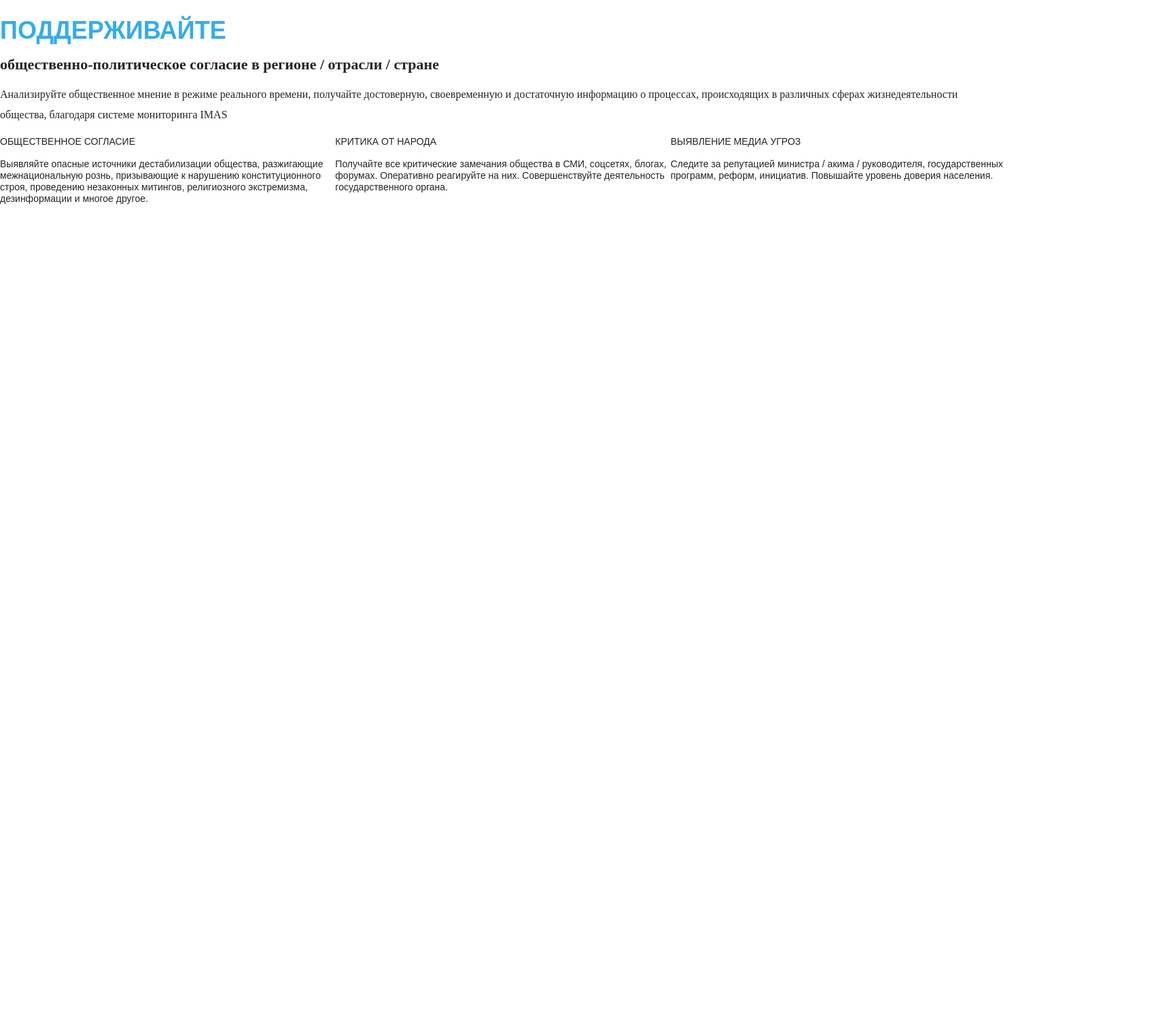
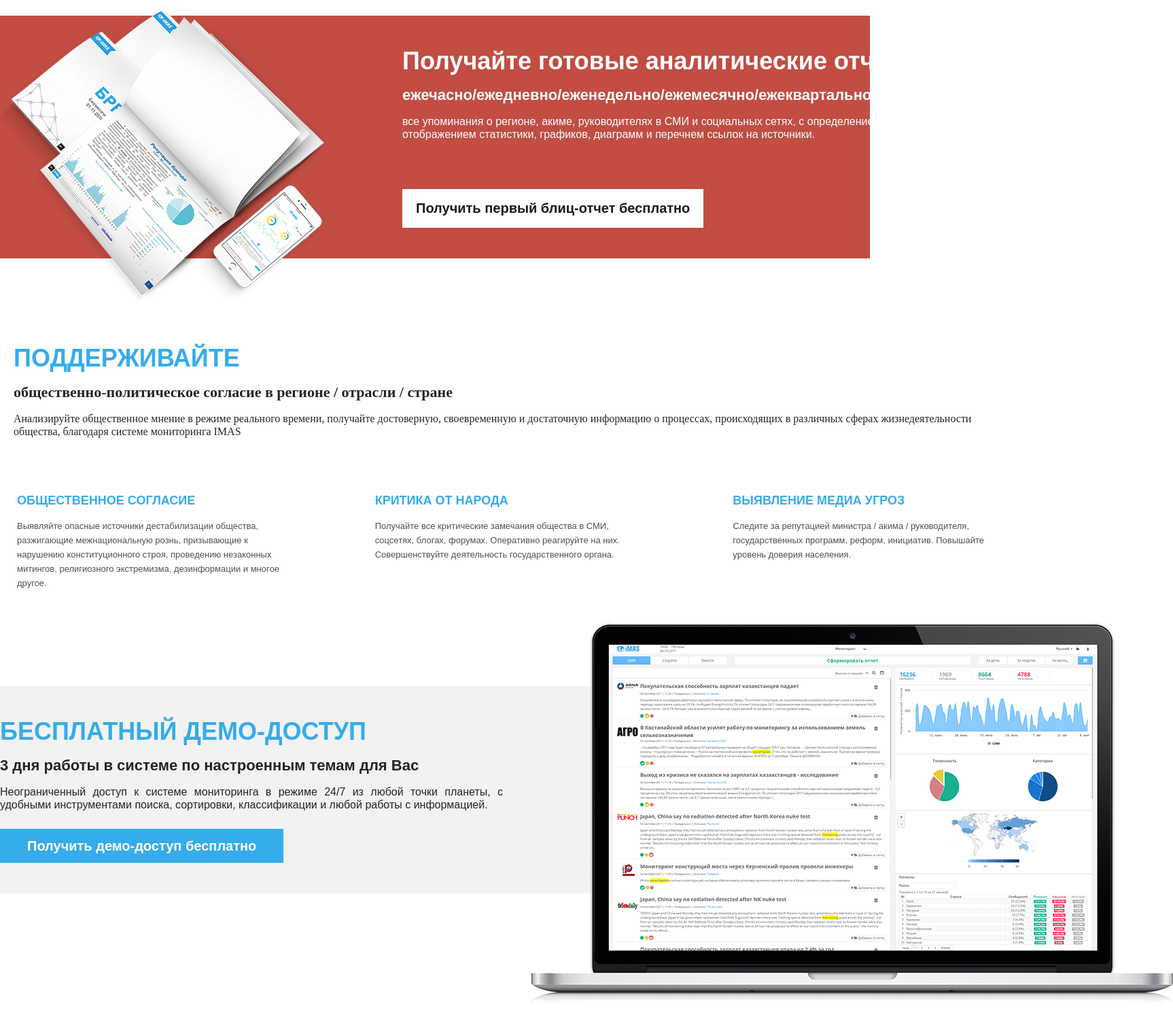
Before and after one commit to deathMachine97/landing_page_imas_kz, a plain HTML site: page index.html in a window 1280 px wide. Shown: the part 1405-2911 px from the top of the page at 68% size, 1726 px wide, since content can reach past the window. Before the commit the page ends 1722 px from the top, so only its background shows below. Drawn offline with nearby package versions, Linux system fonts and the light colour scheme.

Commit message:
get-reports-block, free-demo-block, support-block

```diff
--- a/css/style.css
+++ b/css/style.css
@@ -200,7 +200,7 @@ body{
 	font-size: 18px;
 	line-height: 22px;
 	color: #35ACEB;
-	font-weight: 650;
+	font-weight: 750;
 }
 
 .control-block-text{
@@ -212,11 +212,60 @@ body{
 	line-height: 16px;
 }
 
+/* get-reports */
+.get-reports-block{
+	margin-top: 85px;
+	display: grid;
+	grid-template-columns: 6fr 9fr;
+}
 
+.get-reports-left{
+	position: relative;
+}
+
+.get-reports-img{
+	position: absolute;
+	top: -20px;
+}
+
+.get-reports-right{
+	margin-top: 45px;
+	margin-bottom: 45px;
+}
+
+.get-reports-text-big{
+	font-size: 36px;
+	font-weight: 750;
+	line-height: 43px;
+}
+
+.get-reports-text-middle{
+	font-size: 22px;
+	font-weight: 550;
+	line-height: 26px;
+}
+
+.get-reports-text-small{
+	font-size: 16px;
+    line-height: 19px;
+}
+
+.get-reports-button{
+	color: #1A1A1A;
+	font-size: 20px;
+	border: none;
+	font-weight: 550;
+	padding: 20px 20px;
+	margin-top: 55px;
+}
 
 /* support */
 .support-block{
-	padding-top: 85px;
+	margin-top: 125px;
+}
+
+.support-block-top{
+	padding-left: 20px;
 }
 
 .support-block-top-big{
@@ -236,10 +285,80 @@ body{
 .support-block-top-small{
 	font-family: '__Rubik_5';
 	font-size: 16px;
-	line-height: 30px;
+	line-height: 19px;
 }
 
 .support-block-bottom{
+	margin-top: 65px;
 	display: grid;
 	grid-template-columns: 1fr 1fr 1fr;
+	grid-gap: 100px;
 }
+
+.support-block-title{
+	padding-left: 25px;
+	padding-right: 25px;
+	/* padding-top: 121px; */
+	font-size: 18px;
+	line-height: 22px;
+	color: #35ACEB;
+	font-weight: 750;
+}
+
+.support-block-text{
+	padding-left: 25px;
+	color: #505050;
+	font-size: 13px;
+	line-height: 21px;
+}
+
+/* free-demo */
+.free-demo-block{
+	margin-top: 125px;
+	display: grid;
+	grid-template-columns: 1fr 1fr;
+}
+
+.free-demo-left{
+	margin-top: 45px;
+	margin-bottom: 45px;
+}
+
+.free-demo-right{
+	position: relative;
+}
+
+.free-demo-img{
+	position: absolute;
+	top: -125px;
+	left: 40px;
+}
+
+.free-demo-big{
+	font-weight: 750;
+	line-height: 43px;
+	color: #35ACEB;
+	font-size: 36px;
+}
+
+.free-demo-middle{
+	font-size: 22px;
+	line-height: 26px;
+	font-weight: 550;
+}
+
+.free-demo-small{
+	font-size: 16px;
+	text-align: justify;
+	line-height: 19px;
+}
+
+.free-demo-button{
+	margin-top: 10px;
+	font-size: 20px;
+	font-weight: 550;
+	text-align: center;
+	line-height: 24px;
+	padding: 13px 40px;
+	border: none;
+}
--- a/index.html
+++ b/index.html
@@ -109,7 +109,24 @@
 		</div>
 	</div>
 
-	<div class="bg-red p-0"></div>
+	<div class="bg-red p-0">
+		<div class="row get-reports-block">
+			<div class="get-reports-left">
+				<img class="get-reports-img" src="img/слой 0.png" alt="">
+			</div>
+			<div class="get-reports-right">
+				<p class="get-reports-text-big text-white">Получайте готовые аналитические отчеты</p>
+				<p class="get-reports-text-middle text-white">ежечасно/ежедневно/еженедельно/ежемесячно/ежеквартально
+				</p>
+				<p class="get-reports-text-small text-white">все упоминания о регионе, акиме, руководителях в СМИ и
+					cоциальных сетях, с
+					определением тональности, отображением статистики, графиков, диаграмм и перечнем ссылок на
+					источники.
+				</p>
+				<button class="get-reports-button bg-white">Получить первый блиц-отчет бесплатно</button>
+			</div>
+		</div>
+	</div>
 
 	<div class="bg-white p-0">
 		<div class="row support-block">
@@ -129,18 +146,44 @@
 				</div>
 				<div class="support-block-card">
 					<p class="support-block-title">КРИТИКА ОТ НАРОДА</p>
-					<p>Получайте все критические замечания общества в СМИ, соцсетях, блогах, форумах. Оперативно
+					<p class="support-block-text">Получайте все критические замечания общества в СМИ, соцсетях, блогах,
+						форумах. Оперативно
 						реагируйте на них. Совершенствуйте деятельность государственного органа.</p>
 				</div>
 				<div class="support-block-card">
 					<p class="support-block-title">ВЫЯВЛЕНИЕ МЕДИА УГРОЗ</p>
-					<p>Следите за репутацией министра / акима / руководителя, государственных программ, реформ,
+					<p class="support-block-text">Следите за репутацией министра / акима / руководителя, государственных
+						программ, реформ,
 						инициатив. Повышайте уровень доверия населения.</p>
 
 				</div>
 			</div>
 		</div>
 	</div>
+
+	<div class="bg-gray p-0">
+		<div class="row free-demo-block">
+			<div class="free-demo-left">
+				<p class="free-demo-big">БЕСПЛАТНЫЙ ДЕМО-ДОСТУП</p>
+				<p class="free-demo-middle">3 дня работы в системе по настроенным темам для Вас</p>
+				<p class="free-demo-small">Неограниченный доступ к системе мониторинга в режиме 24/7 из любой точки
+					планеты, с удобными инструментами поиска, сортировки, классификации и любой работы с информацией.
+				</p>
+				<button class="free-demo-button bg-blue text-white">
+					Получить демо-доступ бесплатно
+				</button>
+			</div>
+			<div class="free-demo-right">
+				<img class="free-demo-img" src="img/agasoy_sigorta_content_macbookc.png" alt="">
+			</div>
+		</div>
+	</div>
+
+	<div class="bg-white p-0">
+		<div class="row employment-block">
+
+		</div>
+	</div>
 </body>
 
 </html>
```
